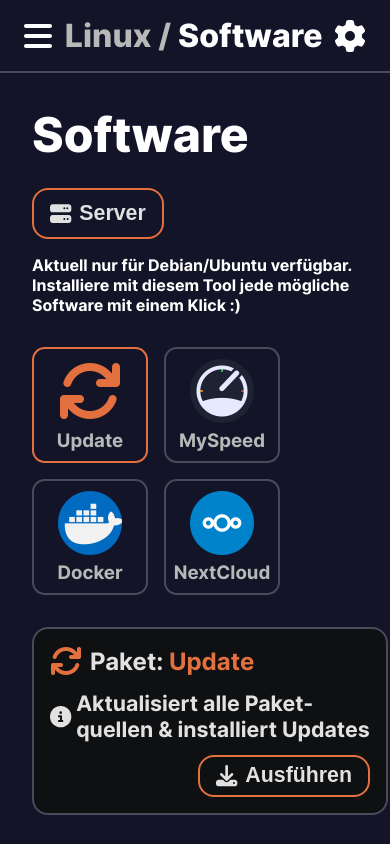
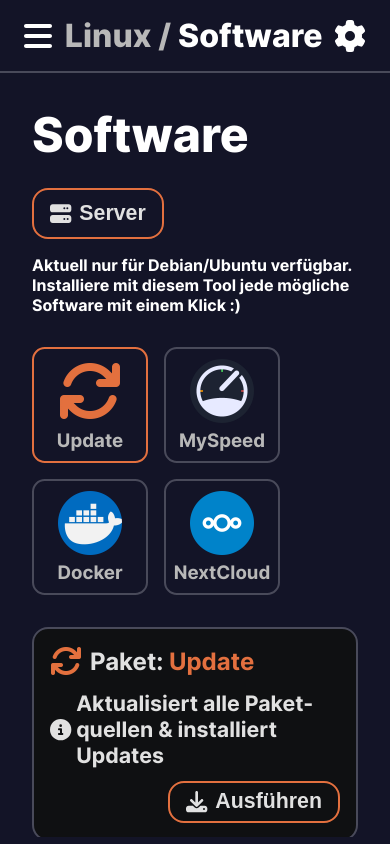
Before and after one commit to gnmyt/PowerTools, a React (Vite) app in the folder client/: page /linux/software in a window 390 px wide. Built offline with nearby package versions, Linux system fonts and the light colour scheme.

Commit message:
Optimized the ConfigurationArea styles.sass for mobile devices

```diff
--- a/client/src/pages/tools/linux/InstallSoftware/components/ConfigurationArea/styles.sass
+++ b/client/src/pages/tools/linux/InstallSoftware/components/ConfigurationArea/styles.sass
@@ -3,6 +3,7 @@
 .package-area
   background-color: $black
   border: 2px solid $dark-gray
+  box-sizing: border-box
   border-radius: 1rem
   width: 20rem
   padding: 1rem 1rem
@@ -30,3 +31,8 @@
   display: flex
   justify-content: flex-end
   height: 2.6rem
+
+@media screen and (max-width: 768px)
+  .package-area
+    width: 100%
+    margin-bottom: 1rem
```
